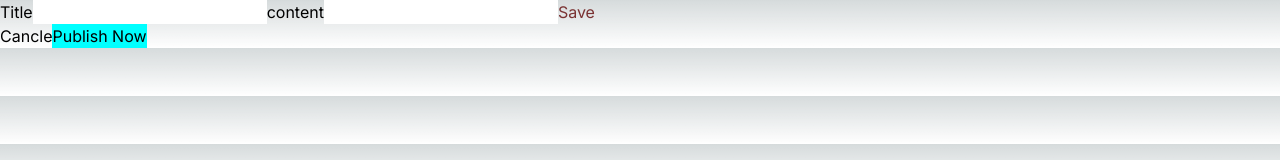
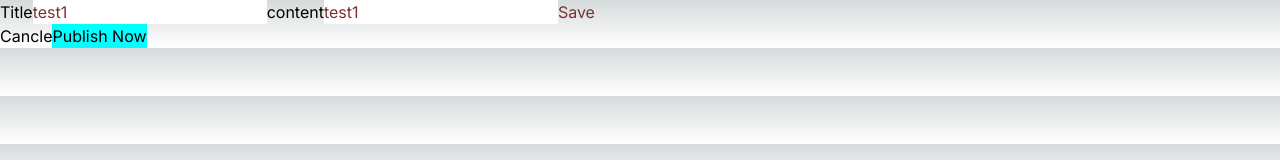
Before and after one commit to TheTaTha5/opensource-test, a Next.js app: page /draft/draftForm in a window 1280 px wide. Shown: the top 160 px of the page. Built offline with nearby package versions, Linux system fonts and the light colour scheme.

Commit message:
implement Redux and ReduxToolkits

```diff
--- a/app/draft/draftForm/page.tsx
+++ b/app/draft/draftForm/page.tsx
@@ -1,64 +1,75 @@
-"use client"
+"use client";
 
+import { postSelector } from "@/app/redux/feature/postSlices";
 import Link from "next/link";
 import { FormEvent, useState } from "react";
+import { useSelector } from "react-redux";
 
- const  DraftForm = () => {
-    const [title,setTitle] = useState<string>('');
-    const [content,setContent] = useState<string>('');
-    const handleSubmit = async (e:FormEvent<HTMLFormElement>) => {
-        e.preventDefault();
-        let myHeaders = new Headers();
+const DraftForm = ({
+  ftitle,
+  fcontent,
+}: {
+  ftitle?: string;
+  fcontent?: string;
+}) => {
+  const postReducer = useSelector(postSelector);
+  const [title, setTitle] = useState<string>("");
+  const [content, setContent] = useState<string>("");
+  const myHeaders = new Headers();
   myHeaders.append("Content-Type", "application/json");
 
+  const handleSubmit = async (e: FormEvent<HTMLFormElement>) => {
+    e.preventDefault();
     let raw = JSON.stringify({
-        "title": title.toString(),
-        "content": content.toString()
+      title: title.toString(),
+      content: content.toString(),
     });
 
     let requestOptions = {
-        method: 'POST',
+      method: "POST",
       headers: myHeaders,
       body: raw,
     };
 
-        fetch("https://post-api.opensource-technology.com/api/posts", requestOptions)
-        .then(response => response.text())
-        .then(result => console.log(result))
-        .catch(error => console.log('error', error));
-
-    //     const res = await fetch('https://post-api.opensource-technology.com/api/posts',{
-
-    //         method:'POST',
-    //         headers: {
-    //             "Content-Type":"application-json"
-    //         },
-    //         body: JSON.stringify({
-    //             "content":content,
-    //             "title":title
-    //         }),
-
-
-    //     })
-    //     if(res.status!= 200) {
-    //         console.log(res.status)
-    //     }
+    const res = await fetch(
+      "https://post-api.opensource-technology.com/api/posts",
+      requestOptions
+    );
+    // .then(response => response.text())
+    // .then(result => console.log(result))
+    // .catch(error => console.log('error', error));
+    if (res.status == 200) {
+      console.log("router called");
+      console.log(res.body);
     }
+  };
   return (
     <div>
-            <form onSubmit={(e)=> handleSubmit(e)}>
+      <form onSubmit={(e) => handleSubmit(e)}>
         <label>Title</label>
-                <input type="text" id="title" name="title" onChange={(e)=> setTitle(e.target.value)}/>
+        <input
+          type="text"
+          id="title"
+          name="title"
+          value={postReducer.value.title}
+          onChange={(e) => setTitle(e.target.value)}
+        />
         <label>content</label>
-                <input type="text" id="content" name="content" onChange={(e)=> setContent(e.target.value)}/>
-                <input type="submit" value="Save"/>
+        <input
+          type="text"
+          id="content"
+          name="content"
+          value={postReducer.value.content}
+          onChange={(e) => setContent(e.target.value)}
+        />
+        <input type="submit" value="Save" />
         <div>
           <Link href="/draft">Cancle</Link>
           <button>Publish Now</button>
         </div>
       </form>
     </div>
-    )
-}
+  );
+};
 
 export default DraftForm;
--- a/app/draft/draftPage.tsx
+++ b/app/draft/draftPage.tsx
@@ -1,7 +1,20 @@
+
+'use client'
 import Link from "next/link";
 import { echoClick, publishDraft } from "./publish";
+import { useState } from "react";
+import { IPost } from "../interfaces/interface";
+import  deletePost  from "../posts/delete";
+import { useRouter } from "next/navigation";
+import  editPost  from "../posts/edit";
 
 export const DraftElement = ({title, content, created_at,key}: {title:string, content:string,created_at:string,key:string}) => {
+const router = useRouter();
+const handleRefresh = () => {
+    router.refresh;
+    console.log("router refresh called")
+  };
+
     return (
         <div id="postChild">
             <div>
@@ -14,9 +27,9 @@ export const DraftElement = ({title, content, created_at,key}: {title:string, co
                 {created_at}
             </div>
             <div className="Buttons">
-            <button>Edit</button>
+            <button onClick={()=> editPost({id:key})}>Edit</button>
             <button id={key} onClick={()=> publishDraft({id:key})}>Publish</button>
-            <button>Delete</button>
+            <button onClick={()=>(deletePost({id:key}),handleRefresh)}>Delete</button>
             </div>
 
         </div>
--- a/app/draft/publish.ts
+++ /dev/null
@@ -1,17 +0,0 @@
-export const publishDraft = async ({id} : {id:string}) => {
-    console.log(id);
-    let myHeaders = new Headers();
-    myHeaders.append("Content-Type","application-json")
-    const res = await fetch(`https://post-api.opensource-technology.com/api/posts/${id}`,{
-        method: "PATCH",
-        headers :
-            myHeaders
-        ,
-        body: JSON.stringify({published : true}),
-    }
-    )
-};
-
-export const echoClick = ({id}:{id:string}) => {
-    console.log(id)
-};
--- /dev/null
+++ b/app/draft/publish.tsx
@@ -0,0 +1,22 @@
+
+
+export const publishDraft = async ({id} : {id:string}) => {
+
+ const res = await fetch(`https://post-api.opensource-technology.com/api/posts/${id}`, {
+    method: "PATCH",
+    headers: {
+        "Content-Type": "application/json"
+    },
+    body: JSON.stringify({
+        "published": true
+    })
+ })
+ if(res.status) {
+    console.log(res.status)
+ }
+};
+
+
+export const echoClick = ({id}:{id:string}) => {
+    console.log(id)
+};
--- a/app/layout.tsx
+++ b/app/layout.tsx
@@ -1,6 +1,9 @@
 import type { Metadata } from 'next'
 import { Inter } from 'next/font/google'
 import './globals.css'
+import { Provider } from 'react-redux'
+import { store } from './redux/store'
+import { ReduxProvider } from './redux/provider'
 
 
 const inter = Inter({ subsets: ['latin'] })
@@ -17,7 +20,7 @@ export default function RootLayout({
 }) {
   return (
     <html lang="en">
-      <body className={inter.className}>{children}</body>
+      <body className={inter.className}><ReduxProvider>{children}</ReduxProvider></body>
     </html>
   )
 }
--- /dev/null
+++ b/app/posts/delete.ts
@@ -0,0 +1,11 @@
+ const deletePost = async ({id}:{id:string}) => {
+    console.log("DeletePost function called")
+    const res = await fetch(`https://post-api.opensource-technology.com/api/posts/${id}`,{
+        method:"DELETE"
+    })
+    if(res.status == 200) {
+        console.log("Post Delete")
+    }
+}
+
+export default deletePost;
--- /dev/null
+++ b/app/posts/edit.tsx
@@ -0,0 +1,15 @@
+"use client"
+import DraftForm from "../draft/draftForm/page";
+import { IPost } from "../interfaces/interface";
+
+ const editPost = async ({id}: {id:string}) => {
+    const res = await fetch(`https://post-api.opensource-technology.com/api/posts/${id}`)
+    const post:IPost = await res.json();
+
+    return (
+        <div>
+            <DraftForm/>
+        </div>
+    )
+}
+export default editPost;
--- /dev/null
+++ b/app/redux/feature/postSlices.ts
@@ -0,0 +1,47 @@
+import { IPost } from "@/app/interfaces/interface";
+import { PayloadAction, createSlice } from "@reduxjs/toolkit";
+import { RootState } from "../store";
+
+interface initialState  {
+    value: postState
+}
+
+interface postState  {
+        title:string,
+        content:string,
+        published:boolean,
+        id:string,
+        created_at:string,
+}
+
+const initialState:initialState = {
+    value: {
+        title:"test1",
+        content:"test1",
+        published:false,
+        id:"",
+        created_at:"",
+    }
+}
+
+export const postSlice = createSlice({
+    name:"post",
+    initialState,
+    reducers: {
+        setTitle : (state,action:PayloadAction<string>) => {
+            state.value.title = action.payload;
+        },
+        setContent : (state,action:PayloadAction<string>) => {
+            state.value.content = action.payload;
+        },
+        voidAll : (state) => {
+            state.value.title = "";
+            state.value.content = "";
+        }
+        },
+
+    }
+)
+export const postSelector = (state:RootState) => state.postSliceReducer;
+export const {setTitle,setContent} = postSlice.actions;
+export default postSlice.reducer;
--- /dev/null
+++ b/app/redux/hooks.ts
@@ -0,0 +1,7 @@
+import { useDispatch, useSelector } from 'react-redux'
+import type { TypedUseSelectorHook } from 'react-redux'
+import type { RootState, AppDispatch } from './store'
+
+
+export const useAppDispatch: () => AppDispatch = useDispatch
+export const useAppSelector: TypedUseSelectorHook<RootState> = useSelector
--- /dev/null
+++ b/app/redux/provider.tsx
@@ -0,0 +1,8 @@
+'use client'
+
+import { Provider } from "react-redux"
+import { store } from "./store"
+
+export function ReduxProvider({children}:{children:React.ReactNode}) {
+    return <Provider store={store}>{children}</Provider>
+}
--- /dev/null
+++ b/app/redux/store.ts
@@ -0,0 +1,14 @@
+import { configureStore } from '@reduxjs/toolkit'
+import { useDispatch } from 'react-redux';
+import postSliceReducer from './feature/postSlices'
+// ...
+
+export const store = configureStore({
+  reducer: {
+    postSliceReducer
+  },
+})
+
+export type RootState = ReturnType<typeof store.getState>
+export type AppDispatch = typeof store.dispatch;
+export const useAppDispatch = () => useDispatch<AppDispatch>();
```
Lines whose indentation alone changed are shown as unchanged.
